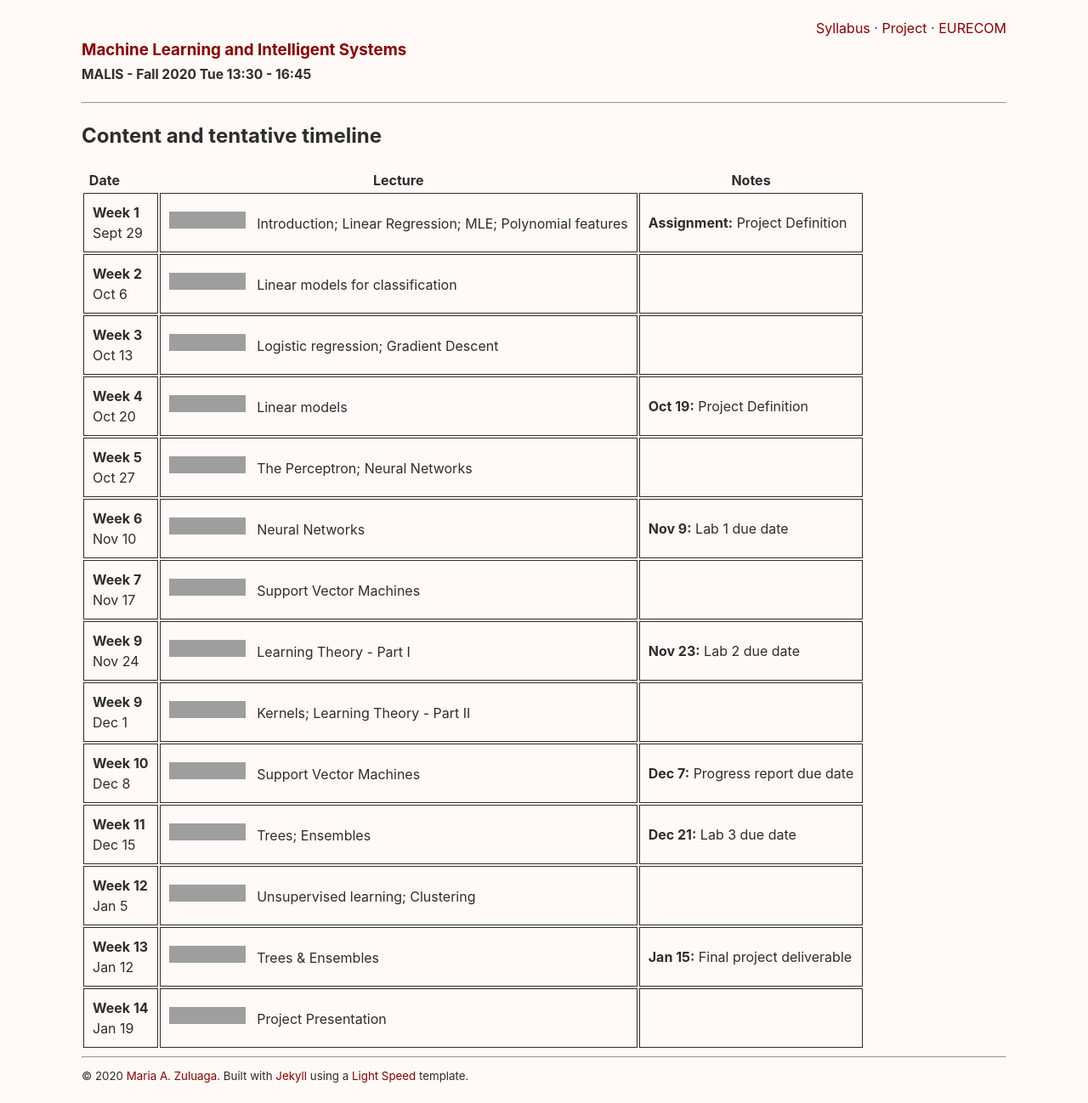
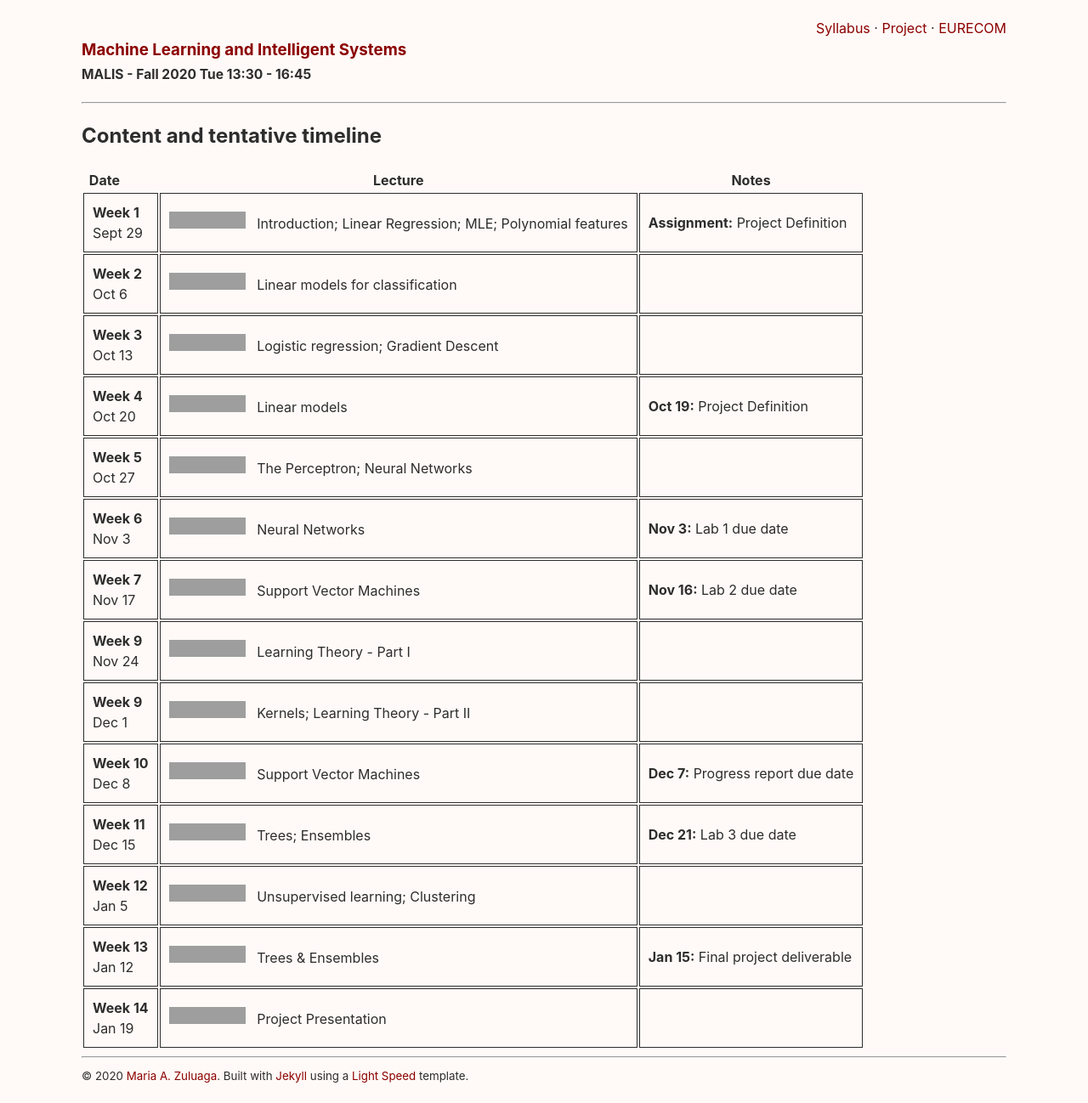
Before and after one commit to malis-course/malis-course.github.io, a Jekyll site: the page built from _pages/syllabus.md, in a window 1280 px wide, cut to the strip 0-1298 px from the top of the page. Shown: the whole strip at 85% size. Built offline with Jekyll 4.4.1, drawn with Linux system fonts in a browser that asks for light colours; grey boxes are pictures that could not be loaded.

Commit message:
Update syllabus.md
Corrected dates

```diff
--- a/_pages/syllabus.md
+++ b/_pages/syllabus.md
@@ -12,9 +12,9 @@ permalink: /syllabus
 | **Week 3** <br> Oct 13      | [![Generic badge](https://img.shields.io/badge/-Lecture-blue.svg)](https://shields.io/) &nbsp; Logistic regression; Gradient Descent      |    |
 | **Week 4** <br> Oct 20      |  [![Generic badge](https://img.shields.io/badge/-Lab Session-orange.svg)](https://shields.io/) &nbsp; Linear models     |  **Oct 19:** Project Definition  |
 | **Week 5** <br> Oct 27      | [![Generic badge](https://img.shields.io/badge/-Lecture-blue.svg)](https://shields.io/) &nbsp; The Perceptron; Neural Networks     |    |
-| **Week 6** <br> Nov 10      | [![Generic badge](https://img.shields.io/badge/-Lab Session-orange.svg)](https://shields.io/) &nbsp; Neural Networks     |  **Nov 9:** Lab 1 due date    |
-| **Week 7** <br> Nov 17      | [![Generic badge](https://img.shields.io/badge/-Lecture-blue.svg)](https://shields.io/) &nbsp; Support Vector Machines      |    |
-| **Week 9** <br> Nov 24      | [![Generic badge](https://img.shields.io/badge/-Lecture-blue.svg)](https://shields.io/) &nbsp;  Learning Theory - Part I   | **Nov 23:** Lab 2 due date   |
+| **Week 6** <br> Nov 3      | [![Generic badge](https://img.shields.io/badge/-Lab Session-orange.svg)](https://shields.io/) &nbsp; Neural Networks     |  **Nov 3:** Lab 1 due date    |
+| **Week 7** <br> Nov 17      | [![Generic badge](https://img.shields.io/badge/-Lecture-blue.svg)](https://shields.io/) &nbsp; Support Vector Machines      |   **Nov 16:** Lab 2 due date |
+| **Week 9** <br> Nov 24      | [![Generic badge](https://img.shields.io/badge/-Lecture-blue.svg)](https://shields.io/) &nbsp;  Learning Theory - Part I   |    |
 | **Week 9** <br> Dec 1      | [![Generic badge](https://img.shields.io/badge/-Lecture-blue.svg)](https://shields.io/) &nbsp; Kernels; Learning Theory - Part II     |    |
 | **Week 10** <br> Dec 8      | [![Generic badge](https://img.shields.io/badge/-Lab Session-orange.svg)](https://shields.io/) &nbsp; Support Vector Machines   |  **Dec 7:** Progress report due date   |
 | **Week 11** <br> Dec 15      | [![Generic badge](https://img.shields.io/badge/-Lecture-blue.svg)](https://shields.io/) &nbsp; Trees; Ensembles      |  **Dec 21:** Lab 3 due date |
```
